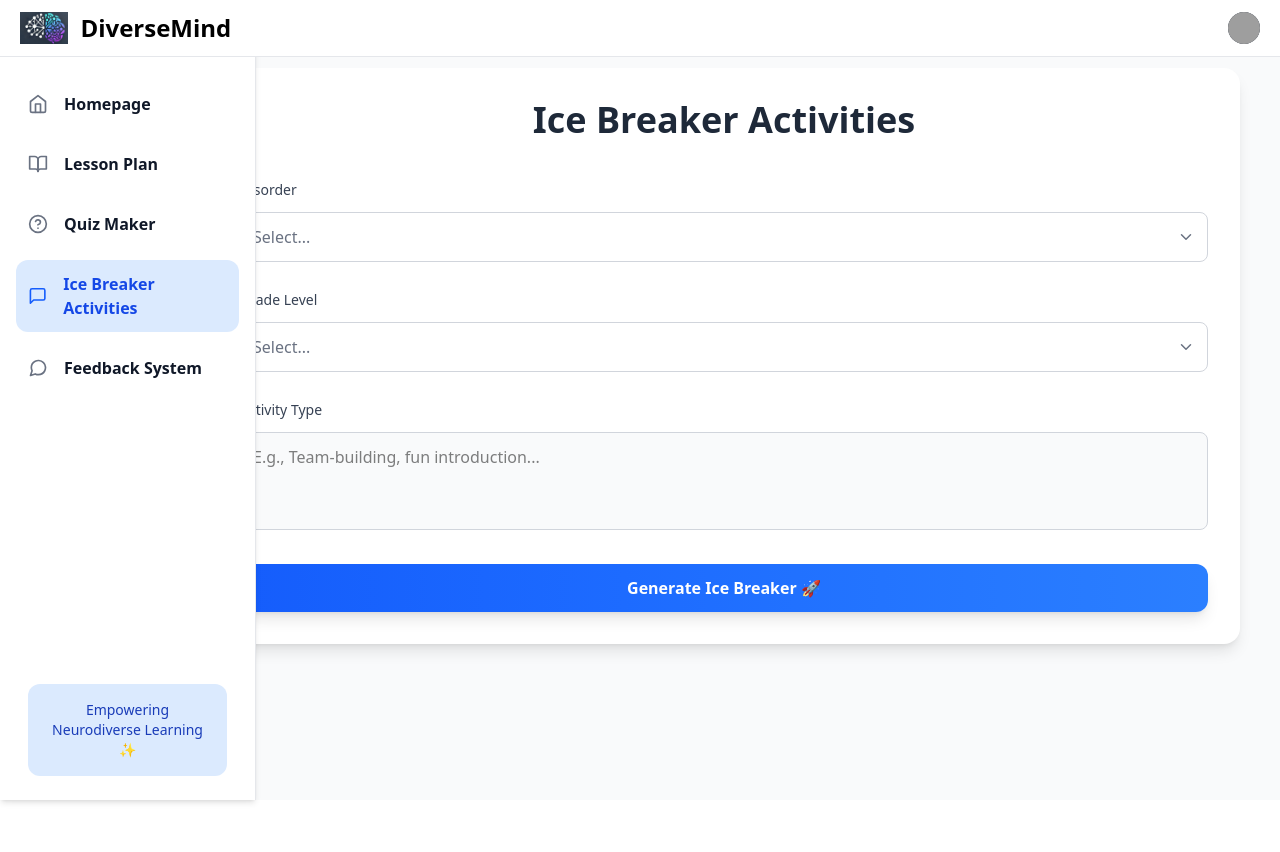
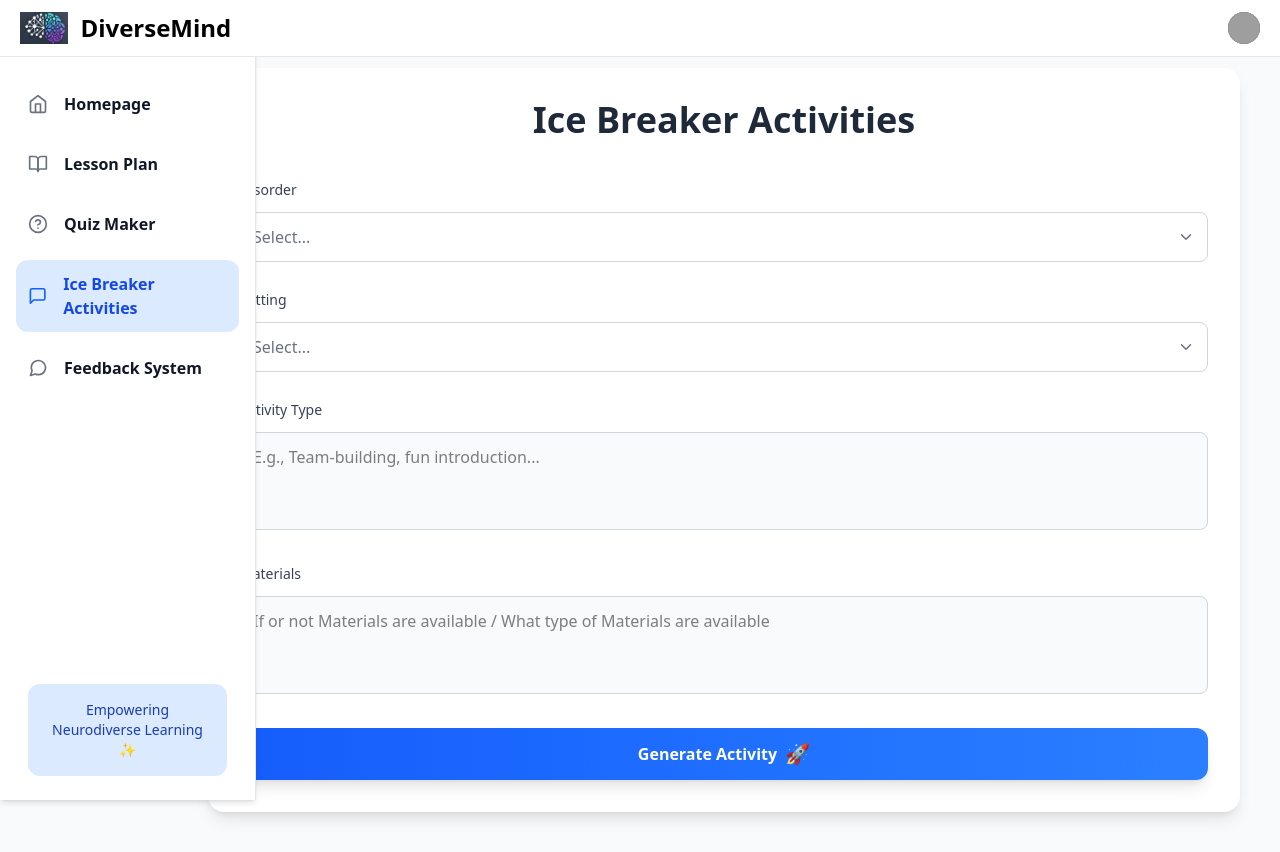
Before and after one commit to AmishaMe24/DiverseMindAI, a React (Vite) app in the folder Frontend/: page /ice-breaker in a window 1280 px wide. Before the commit the page ends 800 px from the top, so only its background shows below. Built offline with nearby package versions, Linux system fonts and the light colour scheme; grey boxes are pictures that could not be loaded.

Commit message:
frontend / backend changes for ice-breaker

```diff
--- a/Frontend/src/pages/IceBreaker.jsx
+++ b/Frontend/src/pages/IceBreaker.jsx
@@ -10,10 +10,15 @@ export default function IceBreaker() {
 
   const dropdowns = {
     disorder: { label: "Disorder", options: ["Dyslexia", "Dyscalculia", "ADHD"] },
-    grade: { label: "Grade Level", options: ["Grade 1", "Grade 2", "Grade 3", "Grade 4", "Grade 5", "Grade 6"] }
+    setting: { label: "Setting", options: ["in person", "virtual"] },
   };
 
-  const [selected, setSelected] = useState({ disorder: "", grade: "" });
+  const [selected, setSelected] = useState({ disorder: "", setting: "" });
+  const [activityType, setActivityType] = useState("");
+  const [materials, setMaterials] = useState("");
+  const [isLoading, setIsLoading] = useState(false);
+  const [error, setError] = useState(null);
+  const [lessonPlan, setLessonPlan] = useState(null);
 
   useEffect(() => {
     function handleClickOutside(event) {
@@ -34,19 +39,76 @@ export default function IceBreaker() {
     setOpenDropdown(null);
   };
 
+  const handleSubmit = async () => {
+    if (!selected.disorder || !selected.setting) {
+      setError("Please fill in all required fields");
+      return;
+    }
+
+    setLessonPlan(null);
+    setShowOutput(false);
+    setIsLoading(true);
+    setError(null);
+
+    try {
+      const requestBody = {
+        disorder: selected.disorder,
+        setting: selected.setting,
+        activityType,
+        materials,
+      };
+
+      const response = await fetch("http://localhost:8000/icebreaker-activity", {
+        method: "POST",
+        headers: {
+          "Content-Type": "application/json",
+        },
+        body: JSON.stringify(requestBody),
+      });
+
+      if (!response.ok) {
+        const errorData = await response.json();
+        throw new Error(errorData.detail?.message || "Failed to fetch lesson plan");
+      }
+
+      const data = await response.json();
+      setLessonPlan(data);
+      setShowOutput(true);
+    } catch (err) {
+      setError(err.message || "An unexpected error occurred");
+      console.error("Error fetching lesson plan:", err);
+    } finally {
+      setIsLoading(false);
+    }
+  };
+
   const CustomDropdown = ({ name, data }) => (
     <div className="mb-7 relative">
       <label className="block mb-3 text-sm font-medium text-gray-700">{data.label}</label>
-      <div className="relative" ref={el => dropdownRef.current[name] = el}>
-        <button onClick={() => toggleDropdown(name)} className="flex items-center justify-between w-full p-3 text-left border bg-white border-gray-300 rounded-lg hover:border-blue-400 focus:outline-none focus:ring-2 focus:ring-blue-500">
+      <div className="relative" ref={(el) => (dropdownRef.current[name] = el)}>
+        <button
+          onClick={() => toggleDropdown(name)}
+          className="flex items-center justify-between w-full p-3 text-left border bg-white border-gray-300 rounded-lg hover:border-blue-400 focus:outline-none focus:ring-2 focus:ring-blue-500"
+        >
           <span className={selected[name] ? "text-gray-800" : "text-gray-500"}>{selected[name] || "Select..."}</span>
           <ChevronDown className={`text-gray-500 transition-transform duration-200 ${openDropdown === name ? "rotate-180" : ""}`} size={18} />
         </button>
         {openDropdown === name && (
           <div className="absolute z-10 w-full mt-1 bg-white border border-gray-200 rounded-lg shadow-lg py-1 max-h-60 overflow-auto">
             {data.options.map((option) => (
-              <div key={option} onClick={() => selectOption(name, option)} onMouseEnter={() => setHoveredOption(`${name}-${option}`)} onMouseLeave={() => setHoveredOption(null)}
-                className={`px-4 py-2 cursor-pointer transition-colors duration-150 ${hoveredOption === `${name}-${option}` ? "bg-blue-100 text-blue-700" : selected[name] === option ? "bg-blue-50 text-blue-600 font-medium" : "text-gray-700 hover:bg-gray-50"}`}>
+              <div
+                key={option}
+                onClick={() => selectOption(name, option)}
+                onMouseEnter={() => setHoveredOption(`${name}-${option}`)}
+                onMouseLeave={() => setHoveredOption(null)}
+                className={`px-4 py-2 cursor-pointer transition-colors duration-150 ${
+                  hoveredOption === `${name}-${option}`
+                    ? "bg-blue-100 text-blue-700"
+                    : selected[name] === option
+                    ? "bg-blue-50 text-blue-600 font-medium"
+                    : "text-gray-700 hover:bg-gray-50"
+                }`}
+              >
                 {option}
               </div>
             ))}
@@ -60,24 +122,56 @@ export default function IceBreaker() {
     <div className="p-4 mt-7 flex justify-center">
       <div className="w-full ml-[14%] bg-white rounded-2xl shadow-lg p-8">
         <h1 className="text-4xl font-bold mb-10 text-gray-800 text-center">Ice Breaker Activities</h1>
-        {Object.entries(dropdowns).map(([name, data]) => <CustomDropdown key={name} name={name} data={data} />)}
+        {Object.entries(dropdowns).map(([name, data]) => (
+          <CustomDropdown key={name} name={name} data={data} />
+        ))}
 
         <div className="mb-7">
           <label className="block mb-3 text-sm font-medium text-gray-700">Activity Type</label>
-          <textarea rows="3" placeholder="E.g., Team-building, fun introduction..." className="w-full p-3 border border-gray-300 rounded-lg focus:ring-2 focus:ring-blue-500 bg-gray-50 resize-none" />
+          <textarea
+            rows="3"
+            value={activityType}
+            onChange={(e) => setActivityType(e.target.value)}
+            placeholder="E.g., Team-building, fun introduction..."
+            className="w-full p-3 border border-gray-300 rounded-lg focus:ring-2 focus:ring-blue-500 bg-gray-50 resize-none"
+          />
         </div>
 
-        <button onClick={() => setShowOutput(true)} className="w-full bg-gradient-to-r from-blue-600 to-blue-500 text-white py-3 rounded-xl font-semibold hover:from-blue-700 hover:to-blue-600 transition shadow-lg flex items-center justify-center gap-2">
-          Generate Ice Breaker 🚀
+        <div className="mb-7">
+          <label className="block mb-3 text-sm font-medium text-gray-700">Materials</label>
+          <textarea
+            rows="3"
+            value={materials}
+            onChange={(e) => setMaterials(e.target.value)}
+            placeholder="If or not Materials are available / What type of Materials are available"
+            className="w-full p-3 border border-gray-300 rounded-lg focus:ring-2 focus:ring-blue-500 bg-gray-50 resize-none"
+          />
+        </div>
+
+        <button
+          onClick={handleSubmit}
+          disabled={isLoading}
+          className={`w-full py-3 rounded-xl font-semibold transition shadow-lg flex items-center justify-center gap-2 ${
+            isLoading
+              ? "bg-gray-400 text-white cursor-not-allowed"
+              : "bg-gradient-to-r from-blue-600 to-blue-500 text-white hover:from-blue-700 hover:to-blue-600"
+          }`}
+        >
+          <span>{isLoading ? "Generating..." : "Generate Activity"}</span>
+          {!isLoading && <span className="text-xl">🚀</span>}
         </button>
 
         {showOutput && (
           <div className="mt-10 border border-gray-200 rounded-xl shadow-md p-6 bg-white">
             <div className="flex justify-between items-center mb-4">
               <h2 className="text-xl font-bold text-gray-800">Suggested Activity</h2>
-              <button onClick={() => setShowOutput(false)} className="text-gray-500 hover:text-gray-700">✕</button>
+              <button onClick={() => setShowOutput(false)} className="text-gray-500 hover:text-gray-700">
+                ✕
+              </button>
             </div>
-            <p className="text-gray-700">"Two Truths and a Lie" adapted for students with {selected.disorder || "diverse needs"}. Helps break the ice while promoting memory and focus!</p>
+            <p className="text-gray-700">
+              "Two Truths and a Lie" adapted for students with {selected.disorder || "diverse needs"}. Helps break the ice while promoting memory and focus!
+            </p>
           </div>
         )}
       </div>
```
Also changed, not shown: 1 other file (tests, documents, lock files or other folders).
